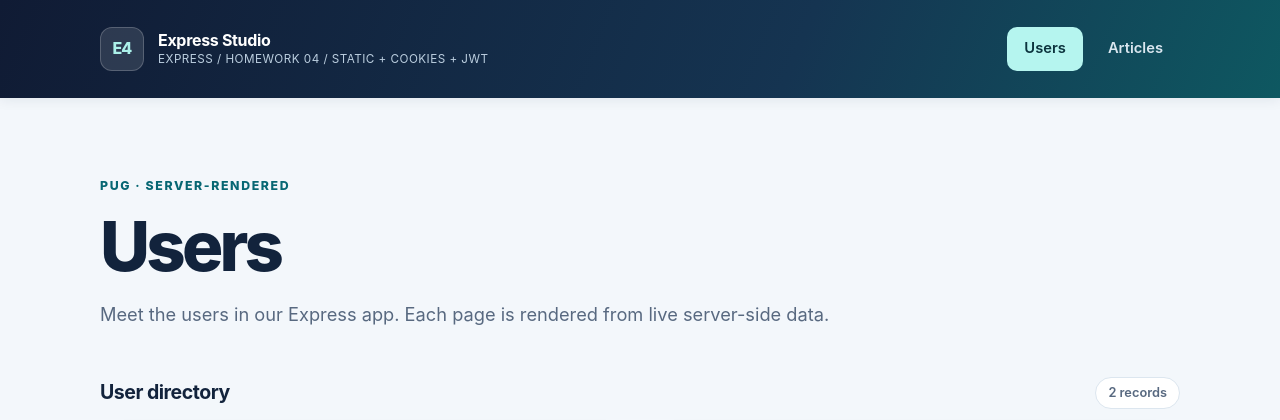
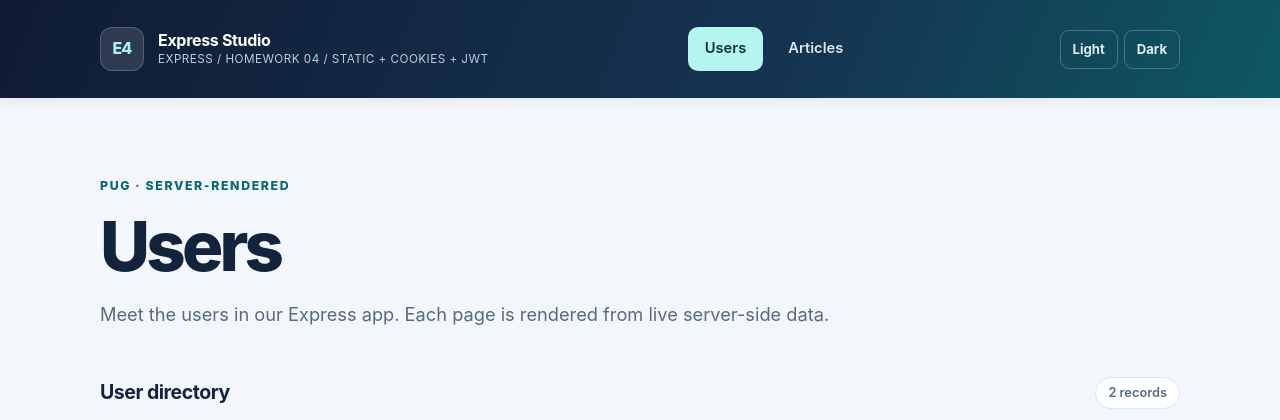
Before and after one commit to andrii-dolzhenko/express-homework-04-jwt-cookies, a Node server app: page /users in a window 1280 px wide. Shown: the top 420 px of the page. Run offline with Node 20, Linux system fonts and the light colour scheme.

Commit message:
feat: persist Light and Dark themes in cookies

```diff
--- a/package.json
+++ b/package.json
@@ -12,6 +12,7 @@
     "vitest": "^3.1.1"
   },
   "dependencies": {
+    "cookie-parser": "1.4.7",
     "ejs": "7.0.2",
     "express": "^5.1.0",
     "express-session": "^1.19.0",
--- /dev/null
+++ b/src/config/theme.mjs
@@ -0,0 +1,4 @@
+export const THEME_COOKIE_NAME = 'hw04.theme'
+export const DEFAULT_THEME = 'light'
+export const VALID_THEMES = ['light', 'dark']
+export const THEME_MAX_AGE_MS = 365 * 24 * 60 * 60 * 1000
--- /dev/null
+++ b/src/middlewares/theme.mjs
@@ -0,0 +1,9 @@
+import { DEFAULT_THEME, THEME_COOKIE_NAME, VALID_THEMES } from '../config/theme.mjs'
+
+// Theme is untrusted cookie input: only known values reach the templates.
+export function loadTheme(req, res, next) {
+  const value = req.cookies?.[THEME_COOKIE_NAME]
+  res.locals.theme = VALID_THEMES.includes(value) ? value : DEFAULT_THEME
+  res.locals.currentPath = req.path
+  next()
+}
--- a/src/public/css/styles.css
+++ b/src/public/css/styles.css
@@ -409,3 +409,58 @@ h1 {
     transition-duration: 0.01ms !important;
   }
 }
+
+/* HW04: cookie-persisted Light/Dark appearance. */
+html[data-theme="dark"] {
+  color-scheme: dark;
+  --ink: #e8f1f9;
+  --muted: #b4c3d3;
+  --subtle: #93a9bb;
+  --brand: #7ee3dc;
+  --brand-dark: #89e9e2;
+  --line: #365066;
+  --surface: #1b344a;
+  --page: #102538;
+}
+
+html[data-theme="dark"] .site-footer {
+  background: var(--surface);
+}
+
+.theme-form {
+  display: flex;
+  align-items: center;
+  gap: 6px;
+}
+
+.theme-btn {
+  padding: 8px 12px;
+  border: 1px solid rgb(255 255 255 / 24%);
+  border-radius: 9px;
+  background: transparent;
+  color: #e0ecf6;
+  font: inherit;
+  font-size: 0.82rem;
+  font-weight: 650;
+  cursor: pointer;
+}
+
+.theme-btn[aria-pressed="true"] {
+  border-color: #b5f5ef;
+  background: #b5f5ef;
+  color: #133647;
+}
+
+.theme-btn:hover,
+.theme-btn:focus-visible {
+  border-color: #b5f5ef;
+}
+
+@media (max-width: 800px) {
+  .header-inner { flex-wrap: wrap; }
+}
+
+@media (max-width: 580px) {
+  .theme-form { width: 100%; }
+  .theme-btn { flex: 1; }
+}
--- a/src/routes/index.mjs
+++ b/src/routes/index.mjs
@@ -3,6 +3,7 @@ import { getRoot } from '../controllers/root.mjs'
 import usersRouter from './users.mjs'
 import articlesRouter from './articles.mjs'
 import sessionRouter from './session.mjs'
+import themeRouter from './theme.mjs'
 
 const router = Router()
 
@@ -10,5 +11,6 @@ router.get('/', getRoot)
 router.use('/users', usersRouter)
 router.use('/articles', articlesRouter)
 router.use('/session', sessionRouter)
+router.use('/theme', themeRouter)
 
 export default router
--- a/src/server.mjs
+++ b/src/server.mjs
@@ -1,6 +1,8 @@
 // Express REST API із модульною архітектурою та навчальними middleware
 
 import express from 'express'
+import cookieParser from 'cookie-parser'
+import { loadTheme } from './middlewares/theme.mjs'
 import { resolve } from 'node:path'
 import router from './routes/index.mjs'
 import { logRequests } from './middlewares/logRequests.mjs'
@@ -15,6 +17,9 @@ app.set('view engine', 'pug')
 
 app.use(express.json())
 app.use(express.urlencoded({ extended: true }))
+// Read theme and JWT cookies before the route handlers.
+app.use(cookieParser())
+app.use(loadTheme)
 
 // Глобальний middleware логування після парсерів тіла запиту
 app.use(logRequests)
--- a/src/views/users/details.pug
+++ b/src/views/users/details.pug
@@ -1,5 +1,5 @@
 doctype html
-html(lang="en")
+html(lang="en" data-theme=theme)
   head
     meta(charset="utf-8")
     meta(name="viewport" content="width=device-width, initial-scale=1")
@@ -20,6 +20,10 @@ html(lang="en")
           nav.site-nav(aria-label="Main navigation")
             a.nav-link(href="/users" aria-current="page") Users
             a.nav-link(href="/articles") Articles
+          form.theme-form(action="/theme" method="post" aria-label="Choose color theme")
+            input(type="hidden" name="next" value=currentPath)
+            button.theme-btn(type="submit" name="theme" value="light" aria-pressed=(theme === 'light')) Light
+            button.theme-btn(type="submit" name="theme" value="dark" aria-pressed=(theme === 'dark')) Dark
       main.container.page-content
         a.back-link(href="/users") ← Back to users
         section.detail-panel(aria-labelledby="page-title")
--- a/src/views/users/list.pug
+++ b/src/views/users/list.pug
@@ -1,5 +1,5 @@
 doctype html
-html(lang="en")
+html(lang="en" data-theme=theme)
   head
     meta(charset="utf-8")
     meta(name="viewport" content="width=device-width, initial-scale=1")
@@ -20,6 +20,10 @@ html(lang="en")
           nav.site-nav(aria-label="Main navigation")
             a.nav-link(href="/users" aria-current="page") Users
             a.nav-link(href="/articles") Articles
+          form.theme-form(action="/theme" method="post" aria-label="Choose color theme")
+            input(type="hidden" name="next" value=currentPath)
+            button.theme-btn(type="submit" name="theme" value="light" aria-pressed=(theme === 'light')) Light
+            button.theme-btn(type="submit" name="theme" value="dark" aria-pressed=(theme === 'dark')) Dark
       main.container.page-content
         section.page-heading(aria-labelledby="page-title")
           p.eyebrow PUG · SERVER-RENDERED
```
Also changed, not shown: src/__test__/hw04-theme.test.js (added, +57 -0 lines), src/controllers/theme.mjs (added, +28 -0 lines), src/routes/theme.mjs (added, +7 -0 lines), src/views/articles/details.ejs (+6 -1 lines), src/views/articles/list.ejs (+6 -1 lines), 1 other file.
